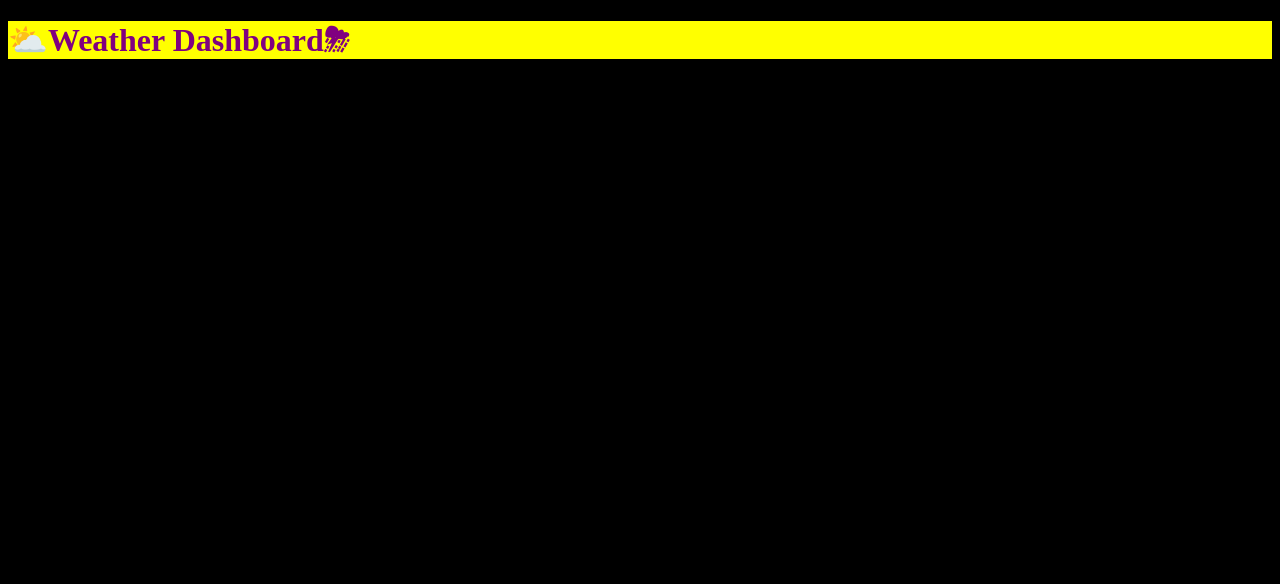
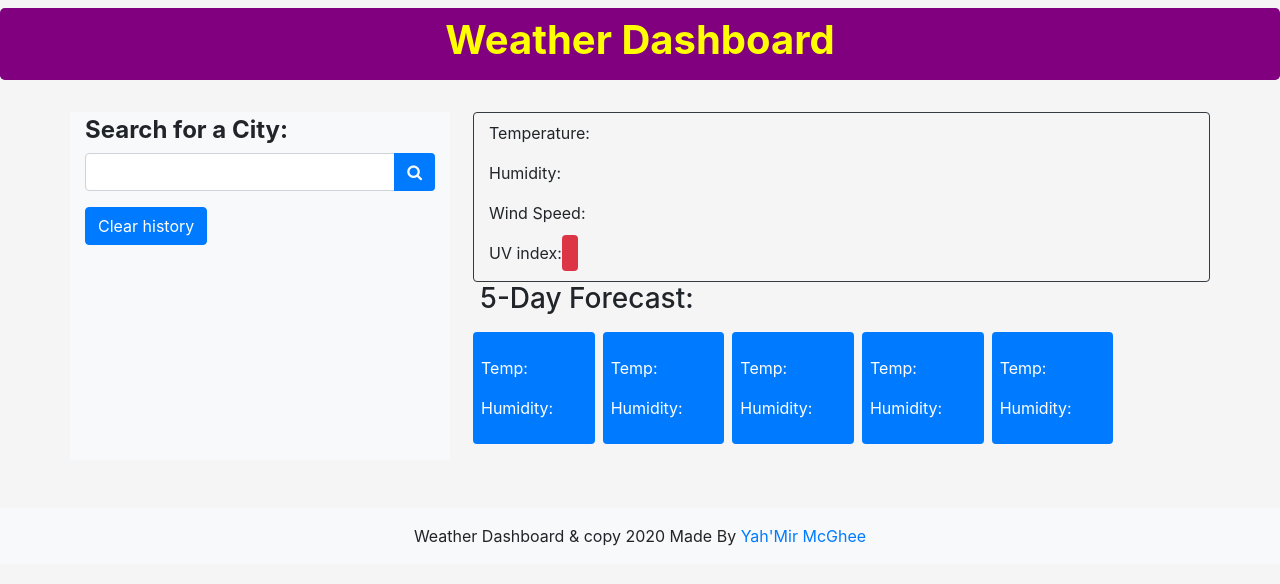
Before and after one commit to McGhee01/WeatherDashboard, a plain HTML site: page index.html in a window 1280 px wide. Drawn offline with nearby package versions, Linux system fonts and the light colour scheme.

Commit message:
Created All Templates and Important info and Boxes Needed for Project

```diff
--- a/index.html
+++ b/index.html
@@ -1,25 +1,102 @@
+
 <!DOCTYPE html>
 <html lang="en">
 <head>
   <meta charset="UTF-8">
-    <meta http-equiv="X-UA-Compatible" content="IE=edge">
   <meta name="viewport" content="width=device-width, initial-scale=1.0">
+  <meta http-equiv="X-UA-Compatible" content="ie=edge" />
   <title>Weather Dashboard</title>
-    <!-- CLOUDFLARE Boostrap CDN CSS IN ORDER -->
-    <!-- CLOUDFLARE -->
-    <!-- <link rel="stylesheet" href="https://cdnjs.cloudflare.com/ajax/libs/twitter-bootstrap/4.0.0/css/bootstrap.min.css" /> -->
-    <!-- BOOSTRAP -->
-    <!-- <link href="https://cdn.jsdelivr.net/npm/bootstrap@5.1.3/dist/css/bootstrap.min.css" rel="stylesheet" integrity="sha384-1BmE4kWBq78iYhFldvKuhfTAU6auU8tT94WrHftjDbrCEXSU1oBoqyl2QvZ6jIW3" crossorigin="anonymous"> -->
-    <!-- WEATHER STYLING (CDN) -->
+  <!--Bootstrap CSS CDN-->
+  <link rel="stylesheet" href="https://cdnjs.cloudflare.com/ajax/libs/twitter-bootstrap/4.0.0/css/bootstrap.min.css" />
+  <!-- Font Awesome CSS Icons (For cool glyphicons) -->
   <link rel="stylesheet" href="https://maxcdn.bootstrapcdn.com/font-awesome/4.5.0/css/font-awesome.min.css">
-    <!-- CSS -->
   <link rel="stylesheet" href="style.css">
 </head>
 <body>
   <!--Jumbotron for Title-->
-  <div class="jumbotron container-fluid mt-2 text-center p-2" style="background-color:yellow ;color: purple;">
-    <h1> <strong>⛅Weather Dashboard⛈</strong></h1>
+  <div class="jumbotron container-fluid mt-2 text-center p-2" style="background-color:purple ;color: yellow;">
+    <h1> <strong>Weather Dashboard</strong></h1>
   </div>
+  <div class="container">
+    <!--Row for searching a city-->
+    <div class="row">
+      <div class="col-sm-4 bg-light">
+        <!--Here we create an HTML form for handling the inputs-->
+        <h4 class="pt-1"><strong>Search for a City:</strong></h4>
+        <!--Here we create the text box for capturing the search city Name-->
+        <div class="input-group mb-3">
+          <input type="text" class="form-control"id="search-city" aria-label="City Search" aria-describedby="search-button">
+          <div class="input-group-append">
+            <button class=" btn bg-primary text-light" id="search-button"><i class="fa fa-search"></i></button>
+          </div>
+        </div>
+        <!--section for search city history-->
+        <button class=" btn btn-primary" type="button" id="clear-history">Clear history</button>
+        <ul class="list-group">
+        </ul>
+      </div>
+      <div class="col-sm-8">
+        <div class="row ml-2 border border-dark rounded">
+          <div class="col-sm-12" id="current-weather">
+            <h3 class="city-name mb-1 mt-2 bolder" id="current-city"></h3>
+            <p>Temperature:<span class="current" id="temperature"></span></p>
+            <p>Humidity:<span class="current" id="humidity"></span></p>
+            <p>Wind Speed:<span class="current" id="wind-speed"></span></p>
+            <p>UV index:<span class="current bg-danger rounded py-2 px-2 text-white" id="uv-index"></span></p>
+          </div>
+        </div>
+        <!--Row for future data to be dumped here-->
+        <div class="col-sm-12" id ="future-weather">
+          <h3>5-Day Forecast:</h3>
+          <div class="row text-light">
+            <div class="col-sm-2 bg-primary forecast text-white ml-2 mb-3 p-2 mt-2 rounded" >
+              <p id="fDate0"></p>
+              <p id="fImg0"></p>
+              <p>Temp:<span id="fTemp0"></span></p>
+              <p>Humidity:<span id="fHumidity0"></span></p>
+            </div>
+            <div class="col-sm-2 bg-primary forecast text-white ml-2 mb-3 p-2 mt-2 rounded" >
+              <p id="fDate1"></p>
+              <p id="fImg1"></p>
+              <p>Temp:<span id="fTemp1"></span></p>
+              <p>Humidity:<span id="fHumidity1"></span></p>
+            </div>
+            <div class="col-sm-2 bg-primary forecast text-white ml-2 mb-3 p-2 mt-2 rounded">
+              <p id="fDate2"></p>
+              <p id="fImg2"></p>
+              <p>Temp:<span id="fTemp2"></span></p>
+              <p>Humidity:<span id="fHumidity2"></span></p>
+            </div>
+            <div class="col-sm-2 bg-primary forecast text-white ml-2 mb-3 p-2 mt-2 rounded">
+              <p id="fDate3"></p>
+              <p id="fImg3"></p>
+              <p>Temp:<span id="fTemp3"></span></p>
+              <p>Humidity:<span id="fHumidity3"></span></p>
+            </div>
+            <div class="col-sm-2 bg-primary forecast text-white ml-2 mb-3 p-2 mt-2 rounded" >
+              <p id="fDate4"></p>
+              <p id="fImg4"></p>
+             <p>Temp:<span id="fTemp4"></span></p>
+              <p>Humidity:<span id="fHumidity4"></span></p>
+            </div>
+          </div>
+        </div>
+      </div>
+    </div>
+  </div>
+    <footer class="mt-5 p-3 text-center bg-light">
+      Weather Dashboard & copy 2020
+      <link
+        rel="stylesheet"
+        type="text/css"
+        href="//code.ionicframework.com/ionicons/2.0.1/css/ionicons.min.css"
+      />
+      Made <i></i> By
+      <a href="https://github.com/McGhee01/WeatherDashboard" target="blank">
+        Yah'Mir McGhee</a
+      >
+    </footer>
+    <script src="https://code.jquery.com/jquery.js"></script>
+  <script src="https://cdnjs.cloudflare.com/ajax/libs/twitter-bootstrap/4.0.0/js/bootstrap.bundle.min.js"></script>
     <script src="script.js"></script>
 </body>
-</html>
--- a/style.css
+++ b/style.css
@@ -1,3 +1,3 @@
 body{
-    background-color:black
-};
+    background-color: whitesmoke;
+}
```
Also changed, not shown: script.js (line endings or trailing spaces). Lines whose indentation alone changed are shown as unchanged.
